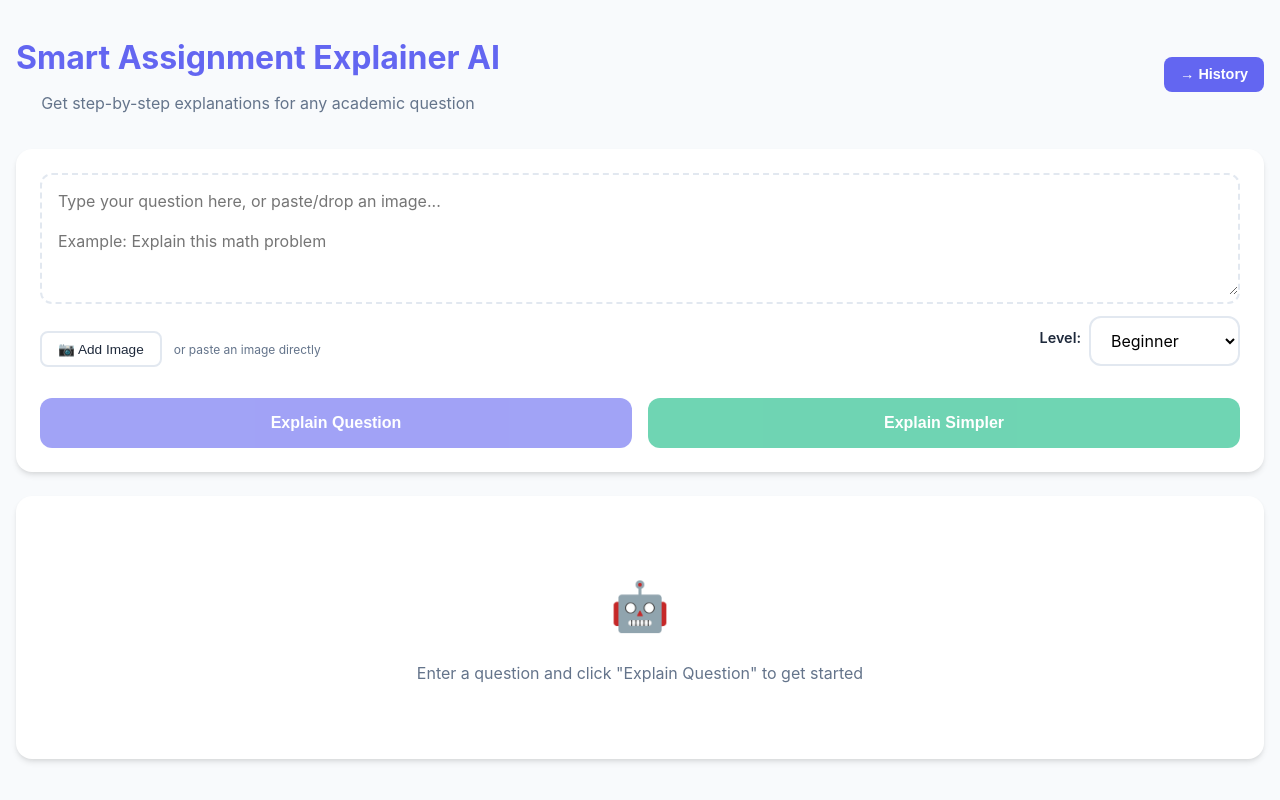
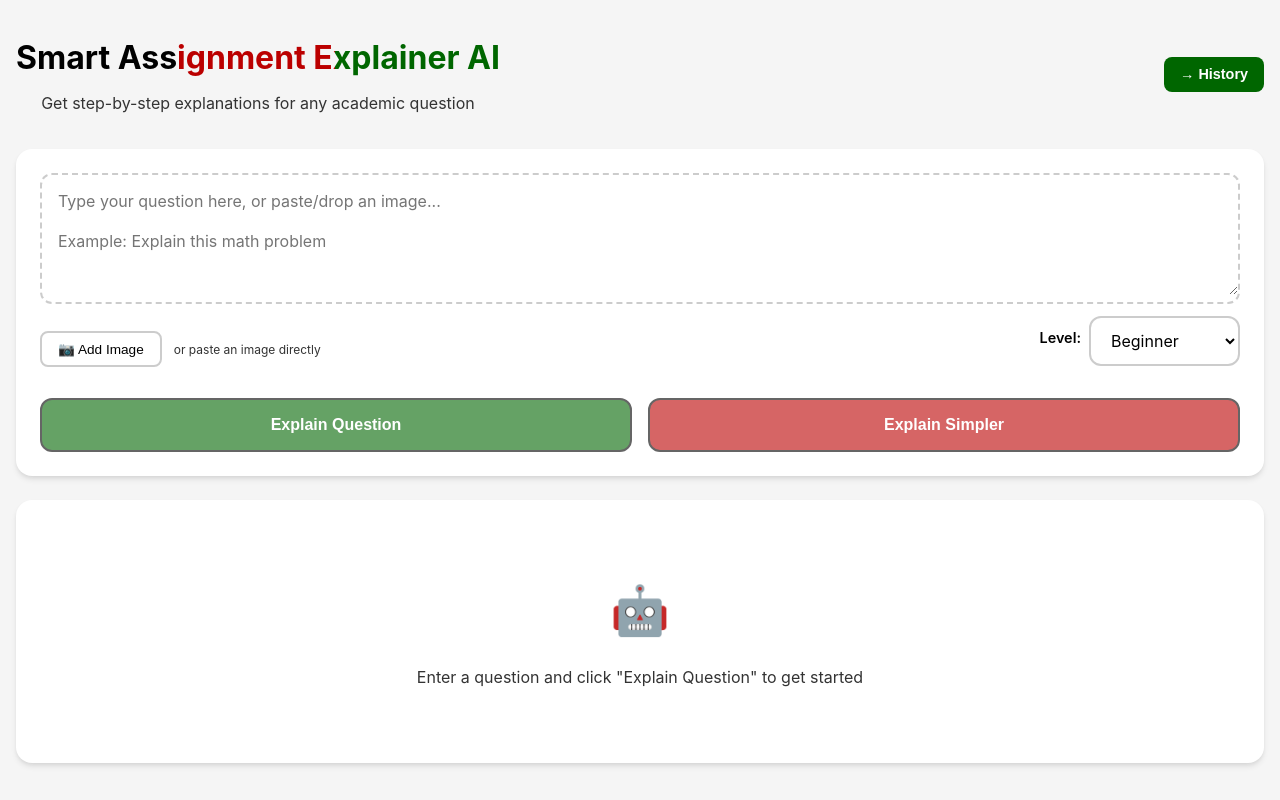
Before and after one commit to aasz253/Smart-Answers-Explainer-Ai, a React (Vite) app in the folder frontend/: page / in a window 1280 px wide. Shown: the top 800 px of the page. Built offline with nearby package versions, Linux system fonts and the light colour scheme.

Commit message:
Kenyan flag colors theme

```diff
--- a/frontend/src/index.css
+++ b/frontend/src/index.css
@@ -5,17 +5,20 @@
 }
 
 :root {
-  --primary: #6366f1;
-  --primary-hover: #4f46e5;
-  --secondary: #10b981;
-  --secondary-hover: #059669;
-  --background: #f8fafc;
+  --primary: #006600;
+  --primary-hover: #004d00;
+  --secondary: #bb0000;
+  --secondary-hover: #8b0000;
+  --background: #f5f5f5;
   --card-bg: #ffffff;
-  --text-primary: #1e293b;
-  --text-secondary: #64748b;
-  --border: #e2e8f0;
+  --text-primary: #000000;
+  --text-secondary: #333333;
+  --border: #cccccc;
   --shadow: 0 4px 6px -1px rgba(0, 0, 0, 0.1), 0 2px 4px -1px rgba(0, 0, 0, 0.06);
   --shadow-lg: 0 10px 15px -3px rgba(0, 0, 0, 0.1), 0 4px 6px -2px rgba(0, 0, 0, 0.05);
+  --accent-red: #bb0000;
+  --accent-green: #006600;
+  --accent-black: #000000;
 }
 
 body {
@@ -208,7 +211,10 @@ body {
 .header h1 {
   font-size: 2rem;
   font-weight: 700;
-  color: var(--primary);
+  background: linear-gradient(90deg, var(--accent-black) 0%, var(--accent-black) 33%, var(--secondary) 33%, var(--secondary) 66%, var(--primary) 66%, var(--primary) 100%);
+  -webkit-background-clip: text;
+  -webkit-text-fill-color: transparent;
+  background-clip: text;
   margin-bottom: 0.5rem;
 }
 
@@ -422,8 +428,9 @@ body {
 }
 
 .btn-primary {
-  background: var(--primary);
+  background: var(--accent-green);
   color: white;
+  border: 2px solid var(--accent-black);
 }
 
 .btn-primary:hover:not(:disabled) {
@@ -435,6 +442,7 @@ body {
 .btn-secondary {
   background: var(--secondary);
   color: white;
+  border: 2px solid var(--accent-black);
 }
 
 .btn-secondary:hover:not(:disabled) {
@@ -689,8 +697,9 @@ body {
 }
 
 .btn-primary {
-  background: var(--primary);
+  background: var(--accent-green);
   color: white;
+  border: 2px solid var(--accent-black);
 }
 
 .btn-primary:hover:not(:disabled) {
@@ -702,6 +711,7 @@ body {
 .btn-secondary {
   background: var(--secondary);
   color: white;
+  border: 2px solid var(--accent-black);
 }
 
 .btn-secondary:hover:not(:disabled) {
```
